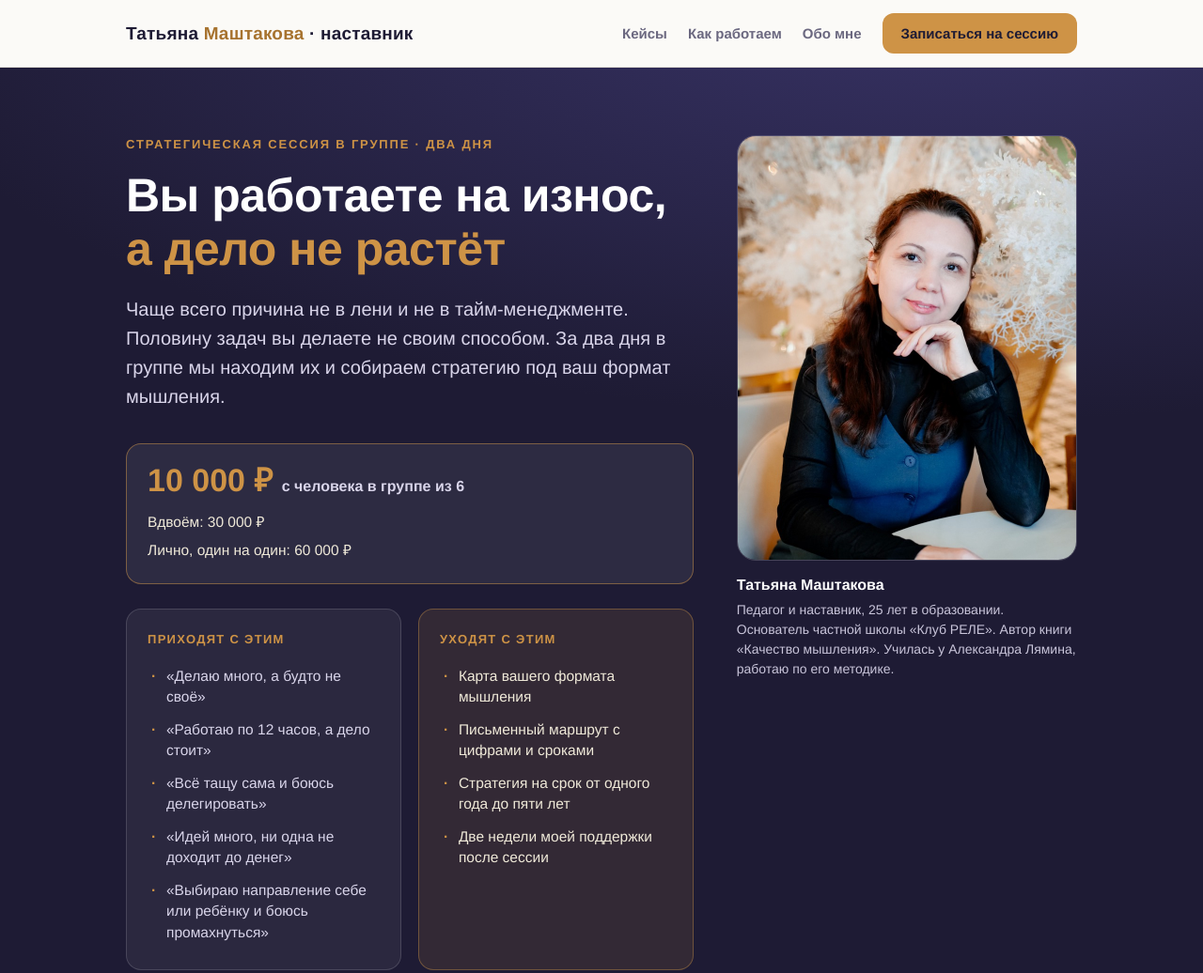
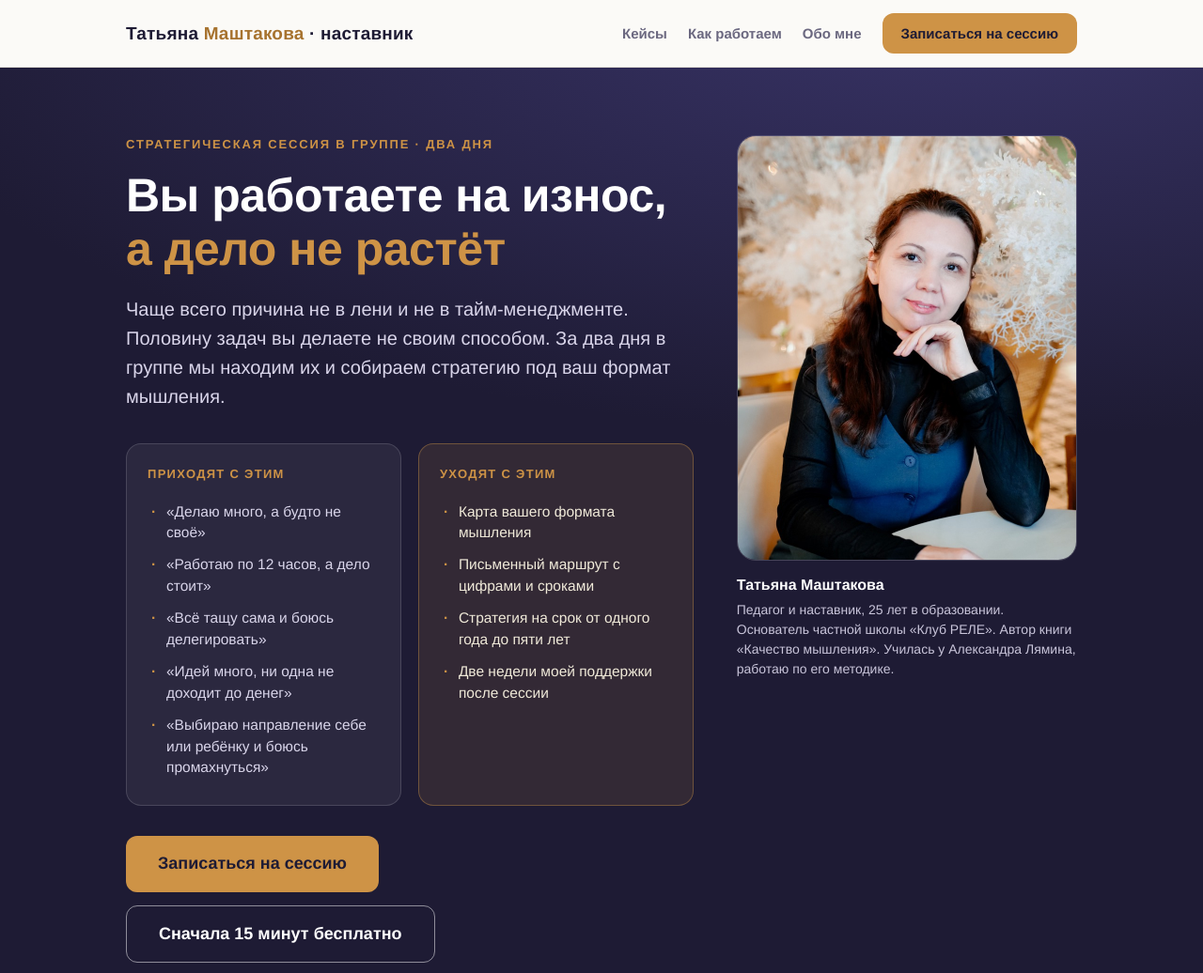
Before and after one commit to mashtakova80-max/neuronkinati, a plain HTML site: page format/index.html in a window 1280 px wide. Shown: the top 1036 px of the page at 94% size. Drawn offline with Linux system fonts and the light colour scheme.

Commit message:
Лендинг: убран блок с ценой в первом экране
Co-Authored-By: Claude Sonnet 5.5 <noreply@anthropic.com>

```diff
--- a/format/index.html
+++ b/format/index.html
@@ -210,14 +210,6 @@
         <div class="kicker">Стратегическая сессия в группе · два дня</div>
         <h1>Вы работаете на износ, <span class="accent">а дело не растёт</span></h1>
         <p class="lead">Чаще всего причина не в лени и не в тайм-менеджменте. Половину задач вы делаете не своим способом. За два дня в группе мы находим их и собираем стратегию под ваш формат мышления.</p>
-
-        <div class="pricebox">
-          <div class="big">10 000 ₽ <small>с человека в группе из 6</small></div>
-          <ul>
-            <li>Вдвоём: 30 000 ₽</li>
-            <li>Лично, один на один: 60 000 ₽</li>
-          </ul>
-        </div>
 
         <div class="twolists">
           <div class="lbox">
```
